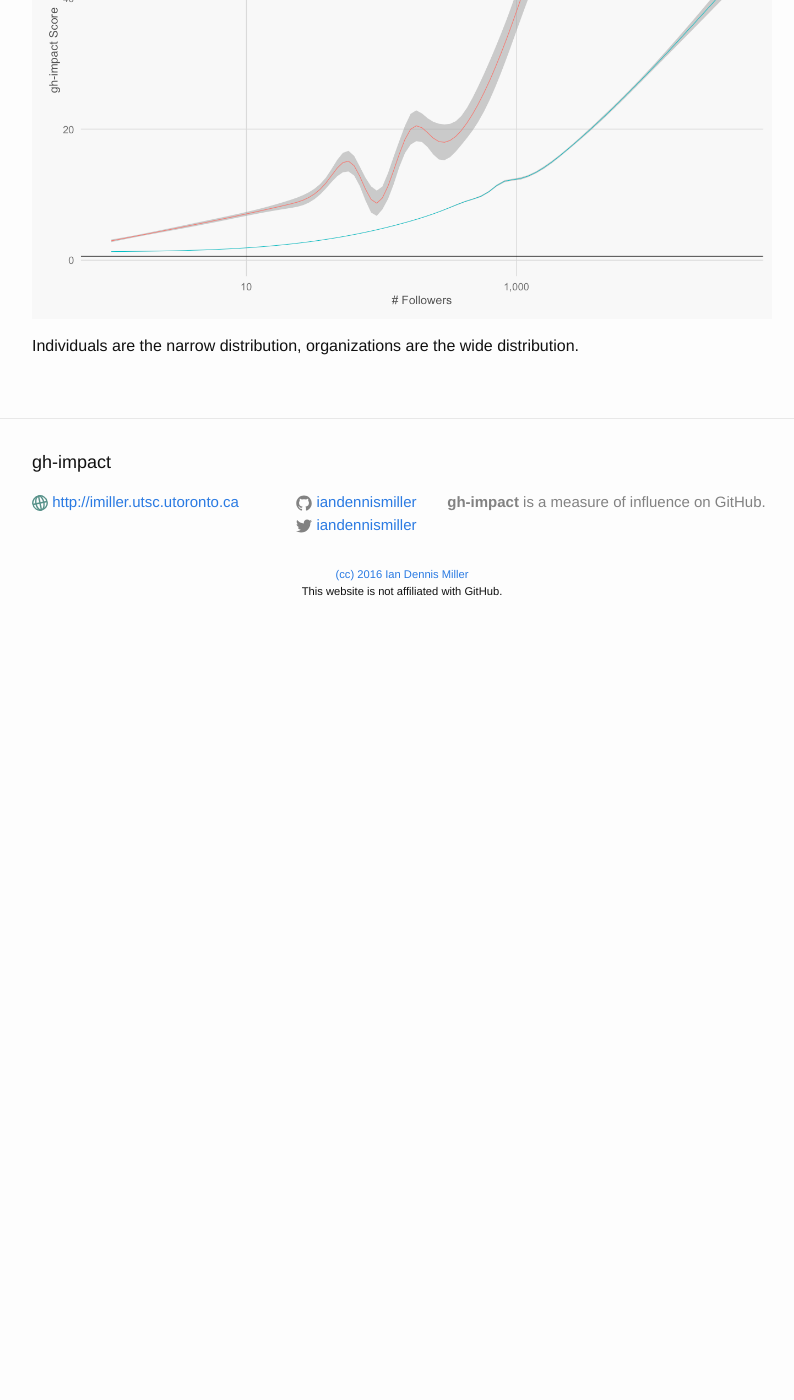
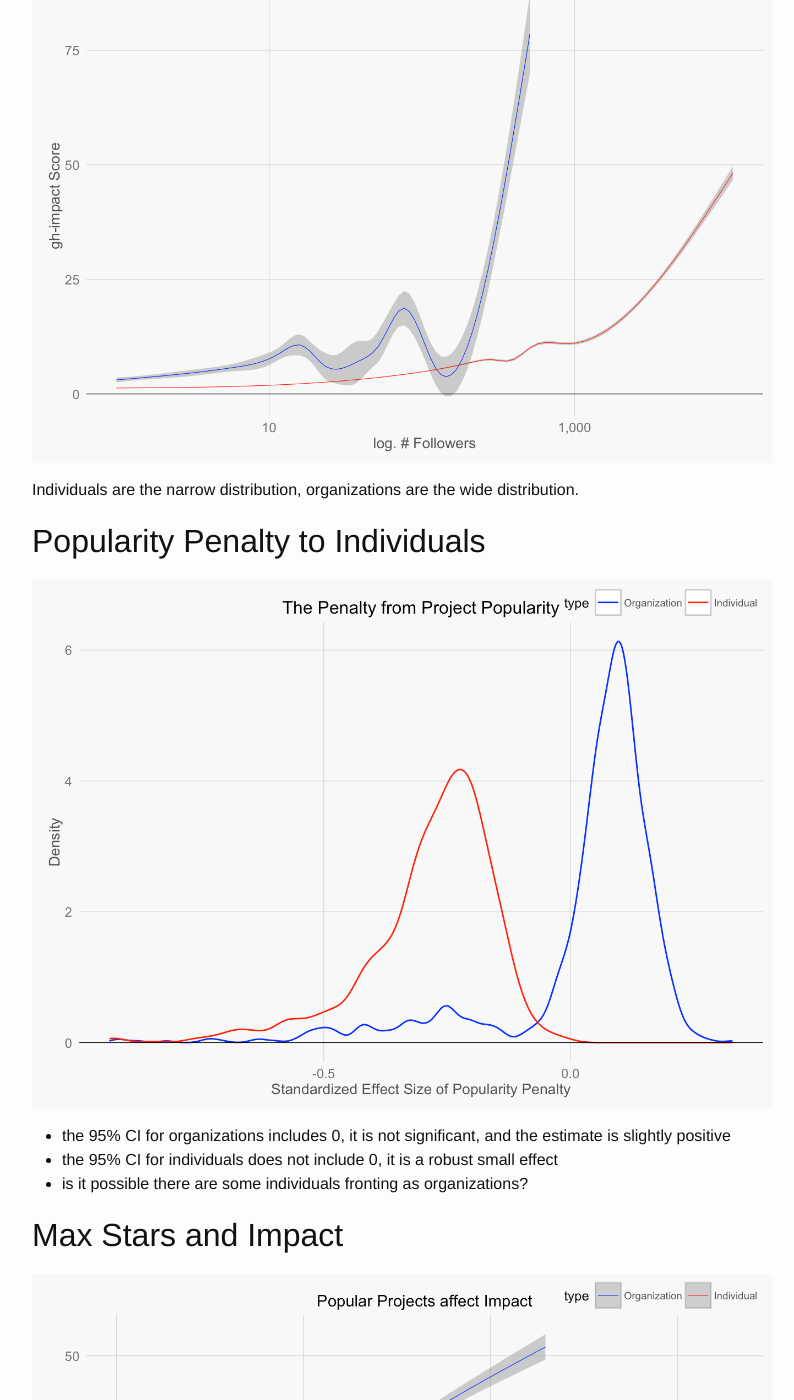
Before and after one commit to iandennismiller/gh-impact, a Jekyll site: the page built from _pages/findings.md, in a window 1280 px wide and 1400 px high, scrolled down 6531 px. Shown: the whole window, without its empty margins (238-1032 px from the left). Built offline with Jekyll 4.4.1, drawn with Linux system fonts in a browser that asks for light colours; before the commit the page ends 7161 px from its top, so only the background shows below that; some of the changed text lies outside the part shown.

Commit message:
regenerate figures

```diff
--- a/_pages/findings.md
+++ b/_pages/findings.md
@@ -85,3 +85,29 @@
 ![Number of Followers and Impact](/media/impact_and_followers-1.png)
 
 Individuals are the narrow distribution, organizations are the wide distribution.
+
+## Popularity Penalty to Individuals
+
+![Popularity Penalty to Individuals](/media/stars_penalty_plot-1.png)
+
+- the 95% CI for organizations includes 0, it is not significant, and the estimate is slightly positive
+- the 95% CI for individuals does not include 0, it is a robust small effect
+- is it possible there are some individuals fronting as organizations?
+
+## Max Stars and Impact
+
+![Max Stars and Impact](/media/max_stars_impact-1.png)
+
+## Total Stars and Impact
+
+![Total Stars and Impact](/media/stars_received_impact-1.png)
+
+## Reciprocity
+
+### Give a Star Get a Star?
+
+![Give a Star Get a Star](/media/give_star_get_star-1.png)
+
+### Give a Follow Get a Follow?
+
+![Give a Follow Get a Follow](/media/give_follow_get_follow-1.png)
```
Also changed, not shown: Todo.md (+11 -8 lines), media/density_comparison-1.png, media/density_plot-1.png, media/density_plot_org-1.png, media/give_follow_get_follow-1.png (added), media/give_star_get_star-1.png (added), media/giving_stars_and_follows-1.png (added), media/impact_and_followers-1.png, media/impact_and_project_count-1.png, media/log_stars_given-1.png, media/log_stars_received-1.png, media/max_stars_impact-1.png (added), media/org_impact-1.png, media/receiving_stars_and_follows-1.png (added), 3 more files.
